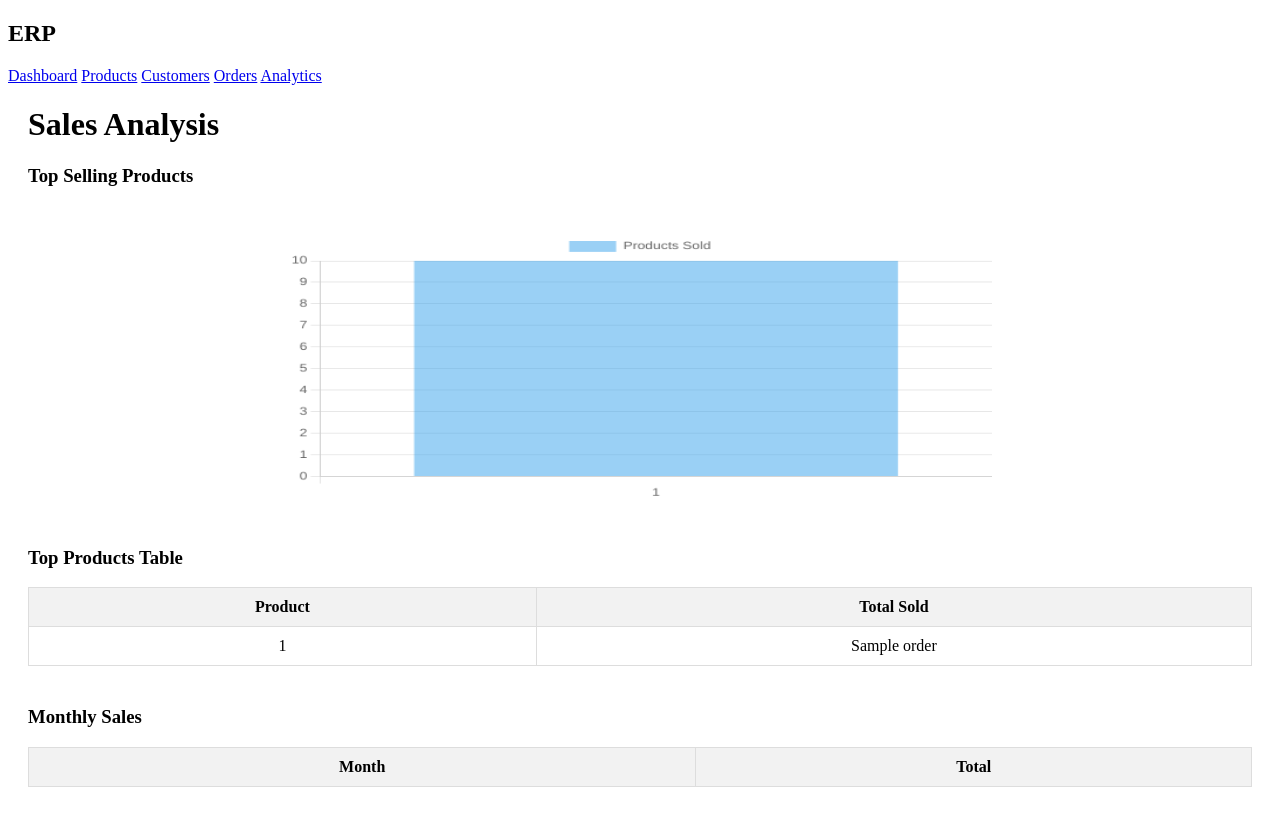
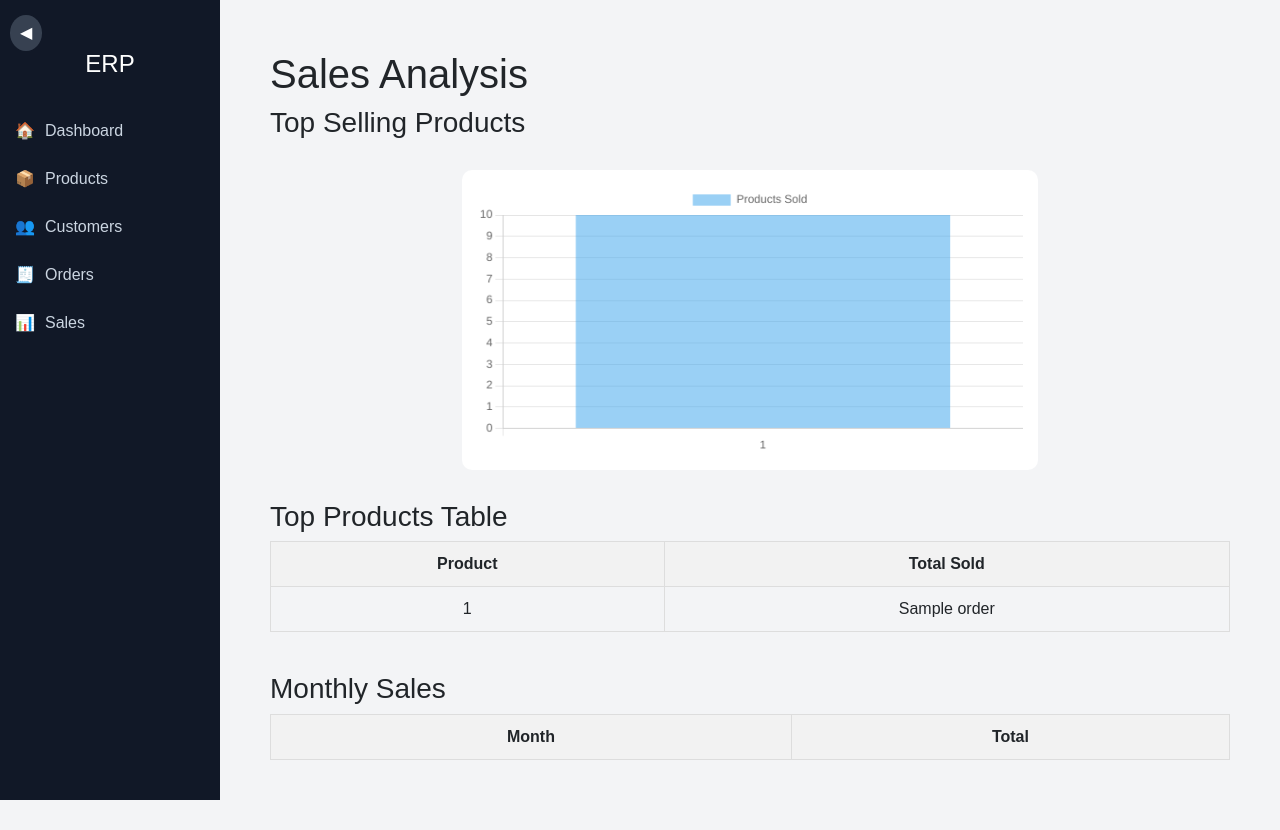
Before and after one commit to Chsurya8/wholesale_erp, a Flask app: page /sales in a window 1280 px wide. Before the commit the page ends 787 px from the top, so only its background shows below. Run offline with Flask 3, Linux system fonts and the light colour scheme; a database or web service that is not in the repository returns one stand-in record (values such as "Sample title"); data that the repository does not hold is empty; some libraries are stand-ins or nearby versions.

Commit message:
Update layout.html

```diff
--- a/templates/layout.html
+++ b/templates/layout.html
@@ -1,35 +1,120 @@
 <!DOCTYPE html>
 <html>
+<head>
+    <title>Wholesale ERP</title>
 
-<head>
+    <link href="https://cdn.jsdelivr.net/npm/bootstrap@5.3.0/dist/css/bootstrap.min.css" rel="stylesheet">
 
-<title>Wholesale ERP</title>
-<link rel="stylesheet" href="{{ url_for('static', filename='style.css') }}">
+    <style>
+        body {
+            margin: 0;
+            font-family: Arial;
+            background: #f3f4f6;
+        }
 
+        .sidebar {
+            height: 100vh;
+            width: 220px;
+            position: fixed;
+            background-color: #111827;
+            transition: 0.3s;
+        }
+
+        .sidebar.closed {
+            width: 70px;
+        }
+
+        .sidebar h4 {
+            color: white;
+            text-align: center;
+            padding: 50px 0 20px;
+        }
+
+        .toggle-btn {
+            position: absolute;
+            top: 15px;
+            left: 10px;
+            background: #374151;
+            color: white;
+            border-radius: 50%;
+            padding: 6px 10px;
+            cursor: pointer;
+        }
+
+        .sidebar a {
+            display: flex;
+            align-items: center;
+            color: #cbd5e1;
+            padding: 12px 15px;
+            text-decoration: none;
+            gap: 10px;
+        }
+
+        .sidebar a:hover {
+            background-color: #374151;
+            color: white;
+        }
+
+        .text {
+            transition: 0.3s;
+        }
+
+        .sidebar.closed .text {
+            display: none;
+        }
+
+        .main {
+            margin-left: 220px;
+            padding: 30px;
+            transition: 0.3s;
+        }
+
+        .main.full {
+            margin-left: 70px;
+        }
+    </style>
 </head>
 
 <body>
 
-<div class="sidebar">
+<!-- SIDEBAR -->
+<div id="sidebar" class="sidebar">
 
-<h2>ERP</h2>
+    <div id="toggleBtn" class="toggle-btn" onclick="toggleSidebar()">◀</div>
 
-<a href="/">Dashboard</a>
-<a href="/products">Products</a>
-<a href="/customers">Customers</a>
-<a href="/orders">Orders</a>
-<a href="/analytics">Analytics</a>
+    <h4 class="text">ERP</h4>
+
+    <a href="/"><span>🏠</span> <span class="text">Dashboard</span></a>
+    <a href="/products"><span>📦</span> <span class="text">Products</span></a>
+    <a href="/customers"><span>👥</span> <span class="text">Customers</span></a>
+    <a href="/orders"><span>🧾</span> <span class="text">Orders</span></a>
+    <a href="/sales"><span>📊</span> <span class="text">Sales</span></a>
 
 </div>
 
-<div class="main">
+<!-- MAIN CONTENT -->
+<div id="main" class="main">
 
-{% block content %}
-
-{% endblock %}
+    {% block content %}{% endblock %}
 
 </div>
 
+<script>
+function toggleSidebar() {
+    let sidebar = document.getElementById("sidebar");
+    let main = document.getElementById("main");
+    let btn = document.getElementById("toggleBtn");
+
+    sidebar.classList.toggle("closed");
+    main.classList.toggle("full");
+
+    if (sidebar.classList.contains("closed")) {
+        btn.innerHTML = "▶";
+    } else {
+        btn.innerHTML = "◀";
+    }
+}
+</script>
+
 </body>
-
 </html>
```
